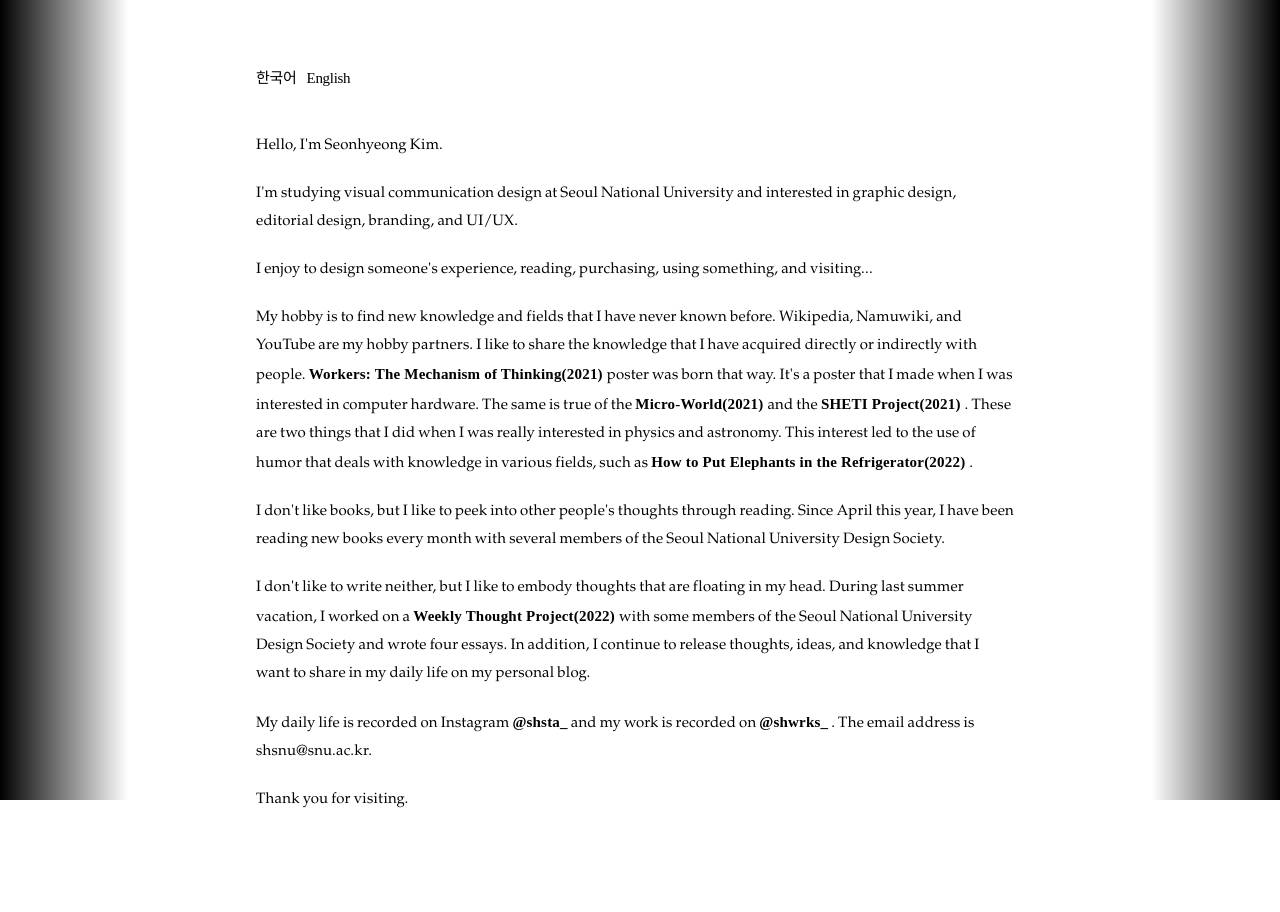
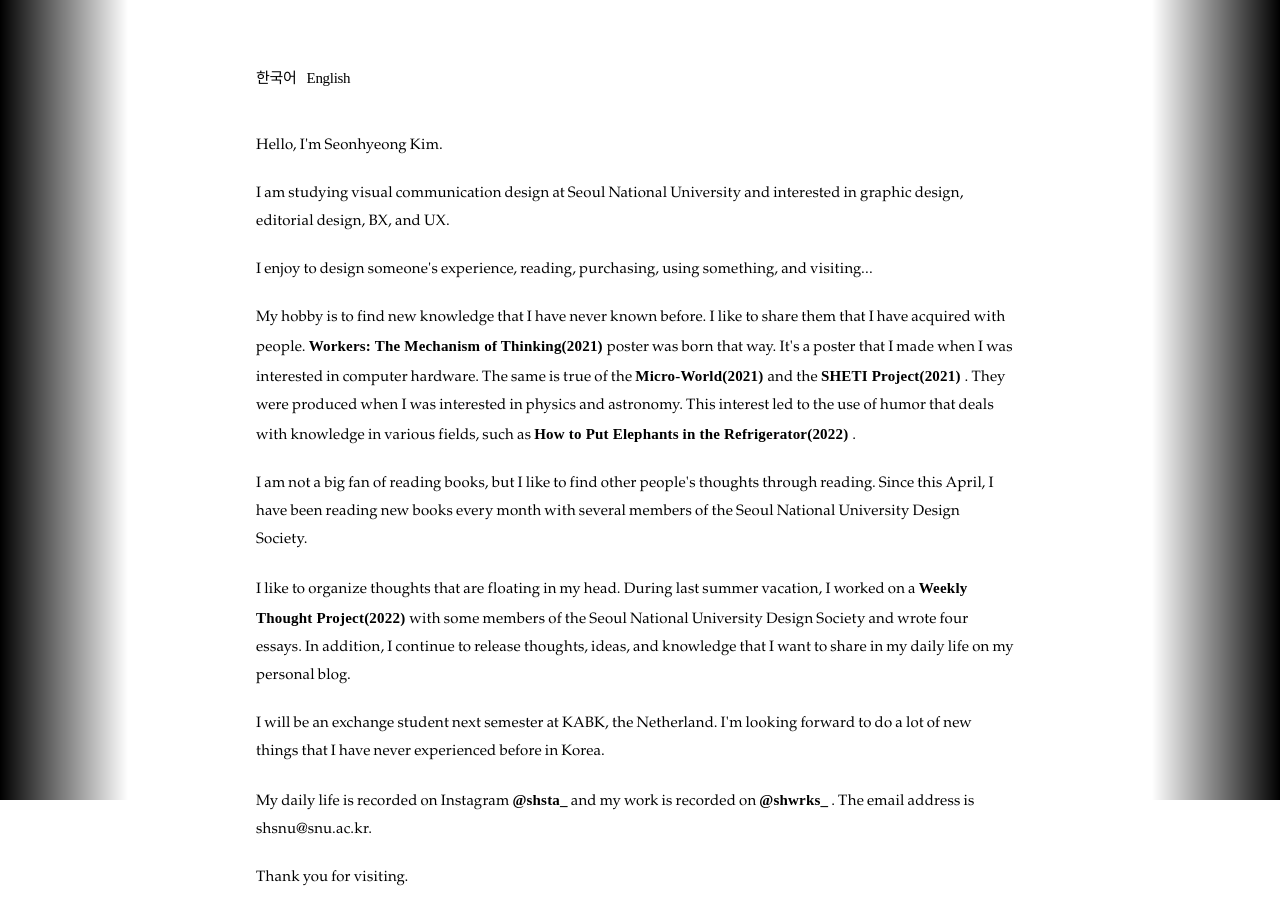
Before and after one commit to lineshape/PersonalSite, a plain HTML site: page index.html in a window 1280 px wide. Both pictures are taken after a click on the item "English". Before the commit the page ends 834 px from the top, so only its background shows below. Drawn offline with nearby package versions, Linux system fonts and the light colour scheme; a web font is replaced by a local one.

Commit message:
자기소개 수정

```diff
--- a/index.html
+++ b/index.html
@@ -102,8 +102,7 @@
 
           <p>
             현재 서울대학교에서 시각디자인, 정보문화학을 함께 공부하고 있습니다.
-            그래픽디자인, 편집디자인, 브랜딩, UI/UX 디자인, 전반적인 미술에
-            관심이 있습니다.
+            그래픽디자인, 편집디자인, BX, UX, 전반적인 미술에 관심이 있습니다.
           </p>
 
           <p>
@@ -167,6 +166,12 @@
           </p>
 
           <p>
+            2023년 1월부터 7월까지 네덜란드 헤이그로 교환학생을 갑니다.
+            네덜란드에서 생활하는 동안 한국에서 경험하지 못한 새로운 것들을 많이
+            접하고, 도전하려고 합니다.
+          </p>
+
+          <p>
             개인적인 일상은 인스타그램
             <a href="http://instagram.com/shsta_">@shsta_</a>
             에, 작업물은
@@ -185,9 +190,9 @@
           </p>
 
           <p>
-            I'm studying visual communication design at Seoul National
-            University and interested in graphic design, editorial design,
-            branding, and UI/UX.
+            I am studying visual communication design at Seoul National
+            University and interested in graphic design, editorial design, BX,
+            and UX.
           </p>
 
           <p>
@@ -196,10 +201,8 @@
           </p>
 
           <p>
-            My hobby is to find new knowledge and fields that I have never known
-            before. Wikipedia, Namuwiki, and YouTube are my hobby partners. I
-            like to share the knowledge that I have acquired directly or
-            indirectly with people.
+            My hobby is to find new knowledge that I have never known before. I
+            like to share them that I have acquired with people.
             <a href="assets/workers.pdf" target="_blank" class="work-workers">
               Workers: The Mechanism of Thinking(2021)
             </a>
@@ -216,9 +219,9 @@
             <a href="assets/sheti.pdf" target="_blank" class="work-sheti">
               SHETI Project(2021)
             </a>
-            . These are two things that I did when I was really interested in
-            physics and astronomy. This interest led to the use of humor that
-            deals with knowledge in various fields, such as
+            . They were produced when I was interested in physics and astronomy.
+            This interest led to the use of humor that deals with knowledge in
+            various fields, such as
             <a href="assets/elephant.pdf" target="_blank" class="work-elephant">
               How to Put Elephants in the Refrigerator(2022)
             </a>
@@ -226,15 +229,15 @@
           </p>
 
           <p>
-            I don't like books, but I like to peek into other people's thoughts
-            through reading. Since April this year, I have been reading new
-            books every month with several members of the Seoul National
-            University Design Society.
+            I am not a big fan of reading books, but I like to find other
+            people's thoughts through reading. Since this April, I have been
+            reading new books every month with several members of the Seoul
+            National University Design Society.
           </p>
 
           <p>
-            I don't like to write neither, but I like to embody thoughts that
-            are floating in my head. During last summer vacation, I worked on a
+            I like to organize thoughts that are floating in my head. During
+            last summer vacation, I worked on a
             <a href="assets/weekly.pdf" target="_blank" class="work-weekly">
               Weekly Thought Project(2022)
             </a>
@@ -242,6 +245,12 @@
             and wrote four essays. In addition, I continue to release thoughts,
             ideas, and knowledge that I want to share in my daily life on my
             personal blog.
+          </p>
+
+          <p>
+            I will be an exchange student next semester at KABK, the Netherland.
+            I'm looking forward to do a lot of new things that I have never
+            experienced before in Korea.
           </p>
 
           <p>
```
